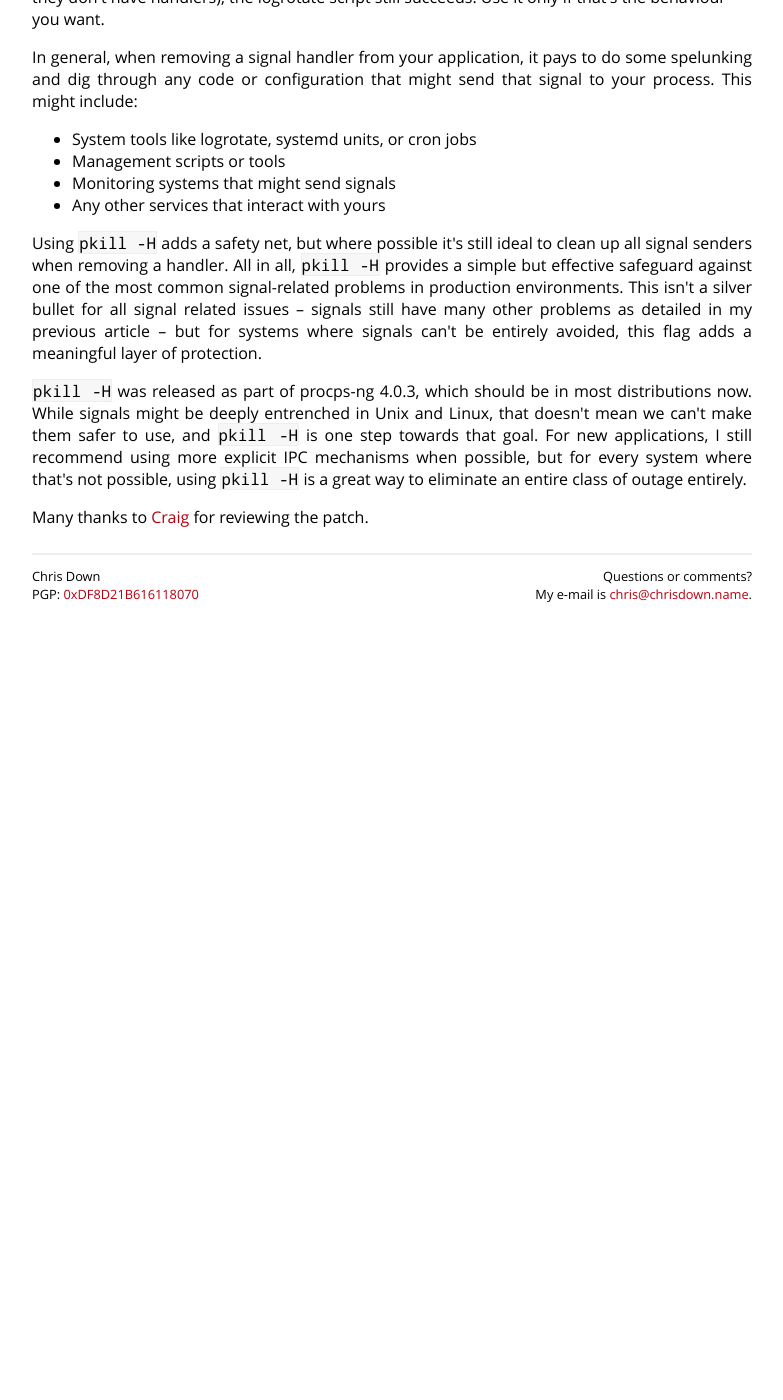
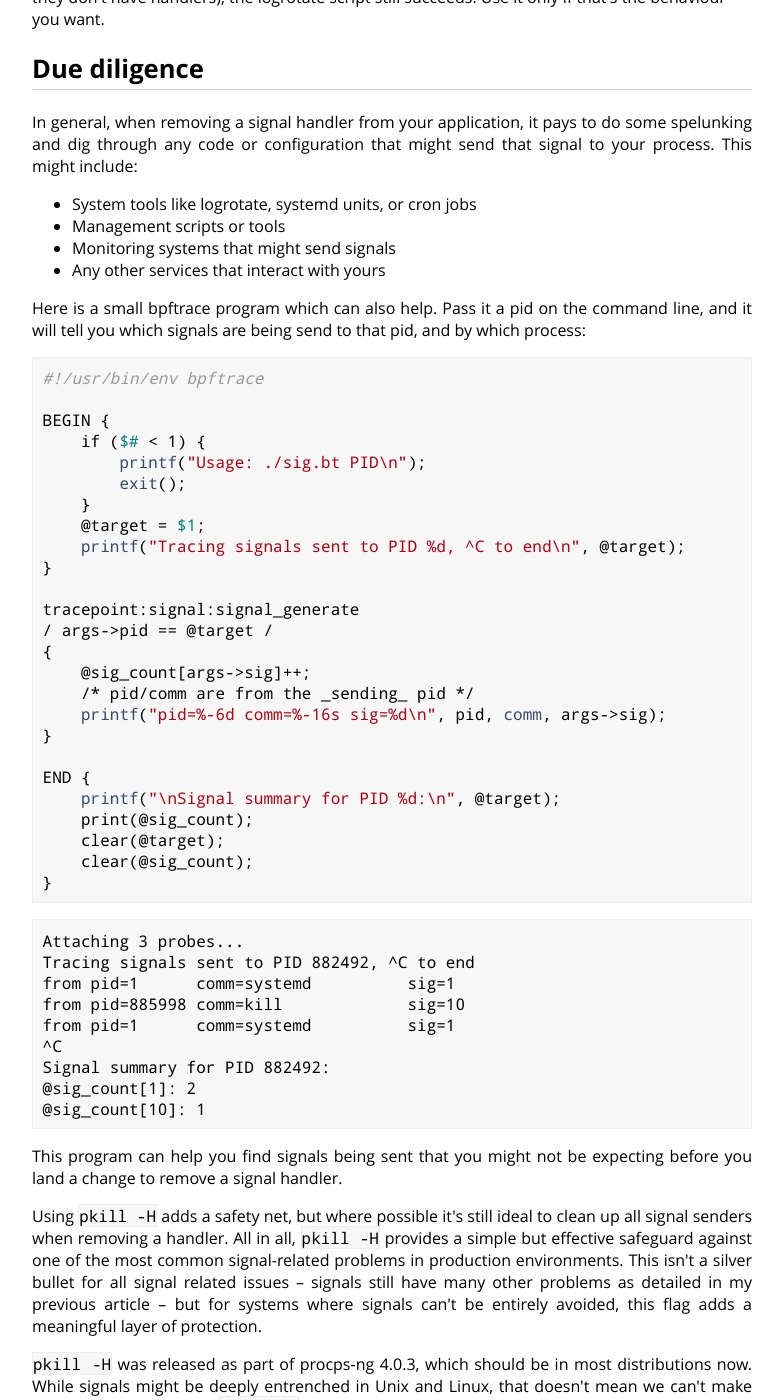
Before and after one commit to cdown/chrisdown.name, a Jekyll site: the page built from _posts/2025-05-12-safer-signal-sending-with-pkill-require-handler.md, in a window 1280 px wide and 1400 px high, scrolled down 6983 px. Shown: the whole window, without its empty margins (248-1031 px from the left). Built offline with Jekyll 4.4.1, drawn with Linux system fonts in a browser that asks for light colours; before the commit the page ends 7613 px from its top, so only the background shows below that.

Commit message:
require handler: Add due diligence section

```diff
--- a/_posts/2025-05-12-safer-signal-sending-with-pkill-require-handler.md
+++ b/_posts/2025-05-12-safer-signal-sending-with-pkill-require-handler.md
@@ -375,6 +375,8 @@ match (because they don't have handlers), the logrotate script still succeeds.
 Use it only if that's the behaviour you want.
 {% endsidenote %}
 
+## Due diligence
+
 In general, when removing a signal handler from your application, it pays to do
 some spelunking and dig through any code or configuration that might send that
 signal to your process. This might include:
@@ -383,6 +385,51 @@ signal to your process. This might include:
 - Management scripts or tools
 - Monitoring systems that might send signals
 - Any other services that interact with yours
+
+Here is a small bpftrace program which can also help. Pass it a pid on the
+command line, and it will tell you which signals are being send to that pid,
+and by which process:
+
+{% highlight bash %}
+#!/usr/bin/env bpftrace
+
+BEGIN {
+    if ($# < 1) {
+        printf("Usage: ./sig.bt PID\n");
+        exit();
+    }
+    @target = $1;
+    printf("Tracing signals sent to PID %d, ^C to end\n", @target);
+}
+
+tracepoint:signal:signal_generate
+/ args->pid == @target /
+{
+    @sig_count[args->sig]++;
+    /* pid/comm are from the _sending_ pid */
+    printf("pid=%-6d comm=%-16s sig=%d\n", pid, comm, args->sig);
+}
+
+END {
+    printf("\nSignal summary for PID %d:\n", @target);
+    print(@sig_count);
+    clear(@target);
+    clear(@sig_count);
+}
+{% endhighlight %}
+
+    Attaching 3 probes...
+    Tracing signals sent to PID 882492, ^C to end
+    from pid=1      comm=systemd          sig=1
+    from pid=885998 comm=kill             sig=10
+    from pid=1      comm=systemd          sig=1
+    ^C
+    Signal summary for PID 882492:
+    @sig_count[1]: 2
+    @sig_count[10]: 1
+
+This program can help you find signals being sent that you might not be
+expecting before you land a change to remove a signal handler.
 
 Using `pkill -H` adds a safety net, but where possible it's still ideal to
 clean up all signal senders when removing a handler. All in all, `pkill -H`
```
